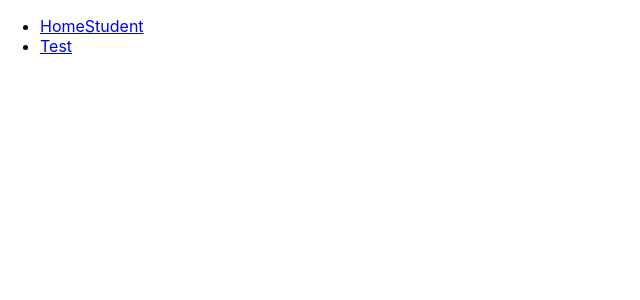
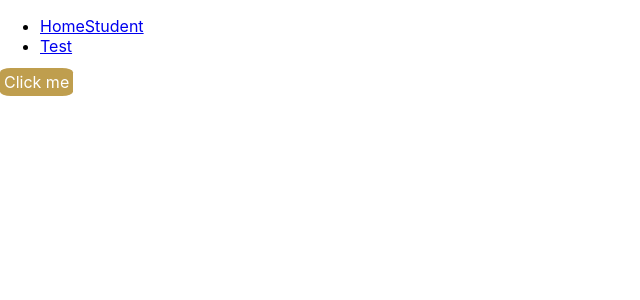
Before and after one commit to Shult/inssat-frontend, a React (Create React App) app: page / in a window 1280 px wide. Before the commit this address had no page. Shown: the top 300 px of the page, without its empty margins (0-640 px from the left). Built offline with nearby package versions, Linux system fonts and the light colour scheme; the HTML template or start-up script is replaced by a standard one.

Commit message:
first try, new type of btn - golden one

```diff
--- a/src/App.tsx
+++ b/src/App.tsx
@@ -1,7 +1,8 @@
 import React from 'react';
-import Navbar from "./components/Navbar";
+import Navbar from "./_components/Navbar";
 import {BrowserRouter } from "react-router-dom";
-import Router from "./navigation/Router";
+import Router from "./_navigation/Router";
+import Button from "./_components/Button";
 
 function App() {
     return (
@@ -9,6 +10,7 @@ function App() {
             <div className="App">
                 <Navbar/>
                 <Router/>
+                <Button/>
             </div>
         </BrowserRouter>
     );
--- /dev/null
+++ b/src/_components/Button.jsx
@@ -0,0 +1,17 @@
+import React from "react";
+
+const Button = ({btnName = "I'm a btn", btnValue= "btn", btnContent= "Click me"}) => {
+
+    const style = {
+        background: "var(--gold)",
+        color: "#fff",
+        padding: "0.25rem",
+        borderRadius: "15%"
+    }
+
+    return(
+        <a style={style} name={btnName} value={btnValue}>{btnContent}</a>
+    )
+}
+
+export default Button
--- a/src/navigation/Router.tsx
+++ b/src/_navigation/Router.tsx
@@ -1,7 +1,7 @@
 import React from "react";
 import {Route, Routes} from "react-router-dom";
-import HomeStudent from "../components/homeStudent/HomeStudent";
-import Test from "../components/test/Test";
+import HomeStudent from "../homeStudent/HomeStudent";
+import Test from "../test/Test";
 
 const Router = () => {
     return(
--- a/src/index.css
+++ b/src/index.css
@@ -1,3 +1,8 @@
+:root {
+  --gold: #BF9E4E;
+  --grey: #556A68;
+}
+
 body {
   margin: 0;
   font-family: -apple-system, BlinkMacSystemFont, 'Segoe UI', 'Roboto', 'Oxygen',
```
Also changed, not shown: src/_assets/logo.svg (renamed from src/assets/logo.svg), src/_components/Navbar.tsx (renamed from src/components/Navbar.tsx), src/homeStudent/HomeStudent.tsx (renamed from src/components/homeStudent/HomeStudent.tsx), src/test/Test.tsx (renamed from src/components/test/Test.tsx).
